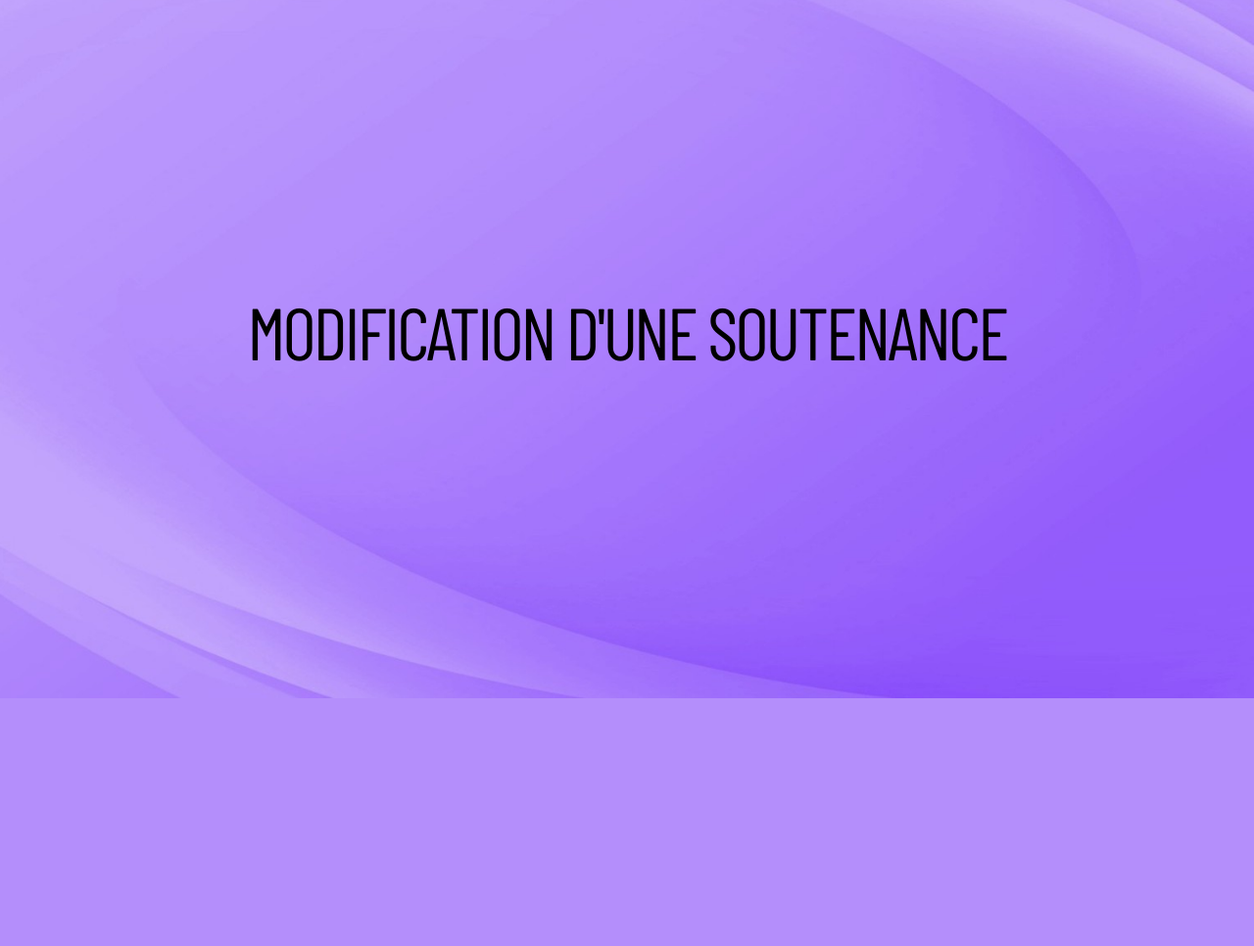
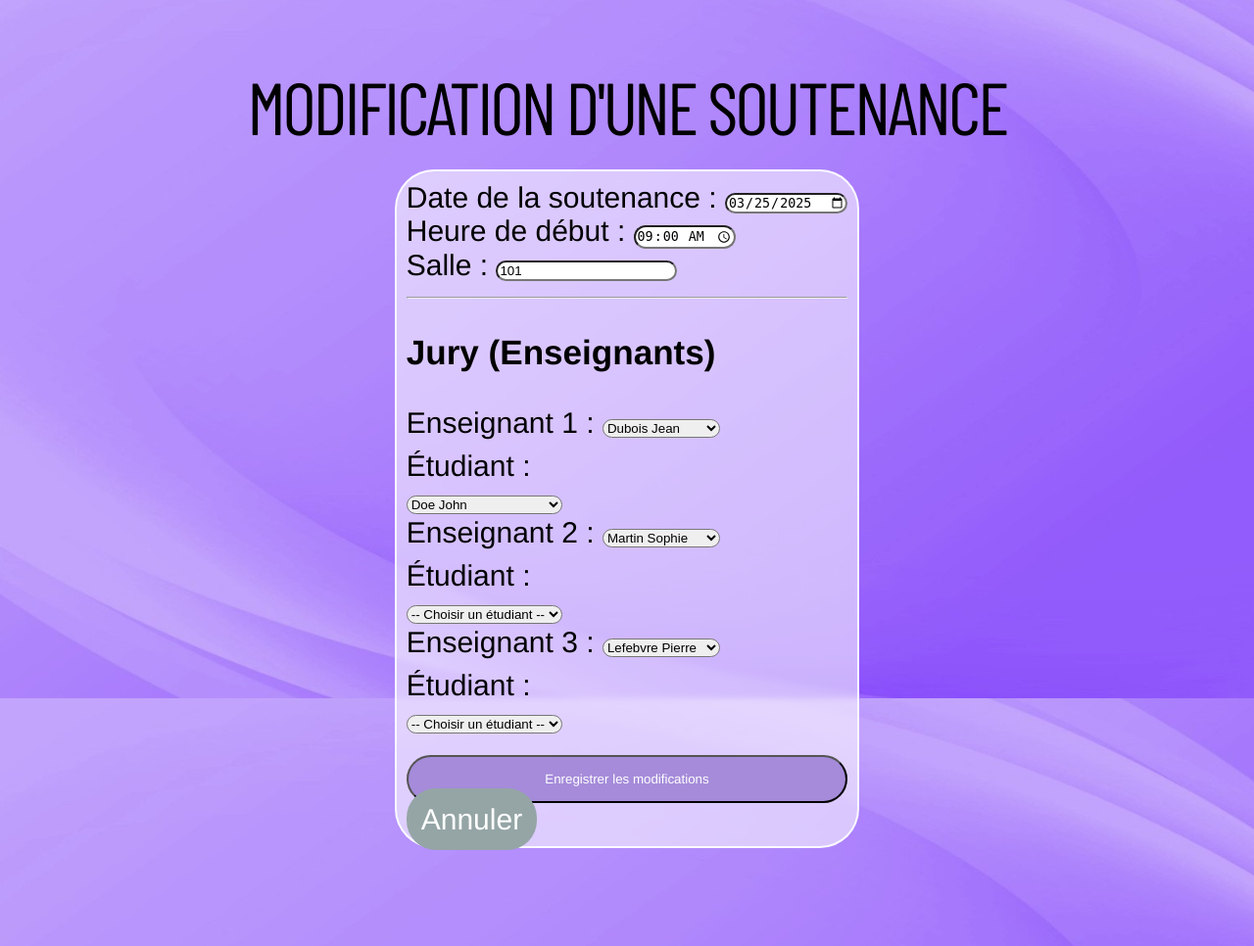
Before and after one commit to KDeJesusPinto/SAE-3.01c-Projet-FI, a Flask app: page /admin/planning/1/update in a window 1280 px wide. Shown: the part 87-1053 px from the top of the page at 98% size. Before the commit the page ends 800 px from the top, so only its background shows below. Run offline with Flask 3, Linux system fonts and the light colour scheme; a user stored in the database is signed in; data comes from the database, SQL or seed files in the repository; both versions use the stored data as it was after the commit; data that the repository does not hold is empty; some libraries are stand-ins or nearby versions; some web fonts are replaced.

Commit message:
Ajout de la modification d'une soutenance, fonctionnel

```diff
--- a/appSoutenance/templates/admin/update_soutenance.html
+++ b/appSoutenance/templates/admin/update_soutenance.html
@@ -1,7 +1,129 @@
 {% extends "admin/base_admin.html" %}
 
 {% block content %}
-<h1>Modification d'une soutenance</h1>
+    <h1>Modification d'une soutenance</h1>
+    <div class="glass boite_verticale" > <!-- style="width: 50%; margin: 20px auto; padding: 30px;"" -->
+        <form action="{{ url_for('save_soutenance_admin', id=uneSoutenance.id_soutenance) }}" method="POST">
+            <input type="hidden" name="id_soutenance" value="{{ uneSoutenance.id_soutenance }}">
+            <input type="hidden" id="initial_jury_data" value="{{ jury_actuel_id | tojson }}">
+            <input type="hidden" id="initial_student_data" value='{{ etu_actuels_id | tojson }}'>
 
 
+            <div class="form-group">
+                <label for="dateS">Date de la soutenance :</label>
+                <input type="date" id="dateS" name="dateS" value="{{ uneSoutenance.dateS }}" class="form-control" required onchange="refresh_page()">
+            </div>
+
+            <div class="form-group">
+                <label for="h_debut">Heure de début :</label>
+                <input type="time" id="h_debut" name="h_debut" value="{{ uneSoutenance.h_debut }}" class="form-control" required onchange="refresh_page()">
+            </div>
+
+            <div class="form-group">
+                <label for="salle">Salle :</label>
+                <input type="text" id="salle" name="salle" value="{{ uneSoutenance.salle }}" class="form-control" required>
+            </div>
+
+            <hr>
+            <h3>Jury (Enseignants)</h3>
+                {% for i in range(1, 4) %}
+                    <div class="form-group">
+                        <label>Enseignant {{ i }} :</label>
+                        <select name="ens{{ i }}" id="ens{{ i }}" class="form-control" onchange="updateEtudiants(`{{ i }}`, this.value)">
+                            <option value="">-- Aucun --</option>
+                        </select>
+
+                        <label style="margin-top:10px; display:block">Étudiant :</label>
+                        <select name="etu{{ i }}" id="etu{{ i }}" class="form-control">
+                            <option value="">-- En attente --</option>
+                        </select>
+                        </div>
+                {% endfor %}
+
+            <div style="margin-top: 20px;">
+                <button type="submit" class="petit_bouton">Enregistrer les modifications</button>
+                <a href="{{ url_for('detail_soutenance_admin', id=uneSoutenance.id_soutenance) }}" class="petit_bouton" style="background: #95a5a6;">Annuler</a>
+            </div>
+        </form>
+    </div>
+
+        <script>
+
+        async function refresh_page() {
+        console.log("Refreshing enseignants disponibles...");
+        const d = document.getElementById('dateS').value;
+        const h = document.getElementById('h_debut').value;
+        const idSout = "{{ uneSoutenance.id_soutenance }}";
+
+        const initialJuryRaw = document.getElementById('initial_jury_data').value;
+        let initialJury = [];
+        try {
+            initialJury = JSON.parse(initialJuryRaw || "[]");
+        } catch(e) { console.error("Erreur parse JSON", e); }
+
+        if (!d || !h) return;
+
+        try {
+            const res = await fetch(`/api/enseignants_disponibles/${idSout}?date=${d}&heure=${h}`);
+            const enseignants = await res.json();
+
+            for (let i = 1; i <= 3; i++) {
+                const selectEns = document.getElementById(`ens${i}`);
+                const currentSelection = selectEns.value;
+
+                let html = '<option value="">-- Aucun --</option>';
+
+                enseignants.forEach(ens => {
+                    // Comparaison en Number pour éviter comparaison entre String et int
+                    const jury_actuel = (initialJury[i-1] && Number(initialJury[i-1]) === Number(ens.id));
+                    const jury_choisi = (Number(currentSelection) === Number(ens.id));
+
+                    const selected = (jury_actuel || jury_choisi) ? 'selected' : '';
+                    html += `<option value="${ens.id}" ${selected}>${ens.nom} ${ens.prenom}</option>`;
+                });
+                //innerHTML permet de remplacer le contenu existant
+                selectEns.innerHTML = html;
+
+                // Charger les étudiants dès qu'un prof est sélectionné
+                if (selectEns.value) {
+                    updateEtudiants(i, selectEns.value);
+                }
+            }
+        } catch (err) {
+        console.error("Erreur lors du chargement des enseignants:", err);
+    }
+}
+
+    async function updateEtudiants(index, idEnseignant) {
+    const selEtu = document.getElementById("etu" + index);
+    const idSout = "{{ uneSoutenance.id_soutenance }}";
+
+    const select_etudiant = document.getElementById('initial_student_data').value;
+    let liste_etudiants_actuels = [];
+    try {
+        liste_etudiants_actuels = JSON.parse(select_etudiant || "[]");
+    } catch(e) { console.error(e); }
+
+    if (!idEnseignant) {
+        selEtu.innerHTML = '<option value="">-- Aucun --</option>';
+        return;
+    }
+
+    const res = await fetch(`/api/etudiants_par_tuteur/${idEnseignant}/${idSout}`);
+    const etudiants = await res.json();
+
+    let html = '<option value="">-- Choisir un étudiant --</option>';
+
+    etudiants.forEach(etu => {
+        const jury_actuel = liste_etudiants_actuels.includes(Number(etu.id));
+        const selected = jury_actuel ? 'selected' : '';
+        html += `<option value="${etu.id}" ${selected}>${etu.nom} ${etu.prenom}</option>`;
+    });
+
+    selEtu.innerHTML = html;
+}
+
+
+     window.onload = refresh_page;
+    </script>
 {% endblock %}
--- a/appSoutenance/views.py
+++ b/appSoutenance/views.py
@@ -1,14 +1,12 @@
 from collections import defaultdict
-
-
 from .app import app, db
-from flask import render_template, request, url_for, redirect, flash
+from flask import jsonify, render_template, request, url_for, redirect, flash
 from appSoutenance.models import db,  Etudiant, Demarche, Promo, Appartenir, Stage, Soutenance, Enseignant, Composer, Tutorer, MaitreStage, Entreprise, Admini, Jury
 from sqlalchemy import desc, asc, distinct, func
 from .importer_csv import importer_etudiants_stages, importer_entreprises
 from flask_login import login_user, logout_user, login_required, current_user
 from appSoutenance.forms import *
-from sqlalchemy import extract,desc, distinct
+from sqlalchemy import extract,desc, distinct, or_
 from flask import request, render_template, redirect, url_for
 from datetime import datetime, timedelta
 from .models import db
@@ -686,24 +684,49 @@ def detail_soutenance_admin(id):
 def modifier_soutenance_admin(id):
     uneSoutenance = Soutenance.query.get(id)
     compose = Composer.query.filter_by(id_soutenance=id).all()
-    unForm = FormSoutenance(id_soutenance = uneSoutenance.id_soutenance, id_stage =uneSoutenance.id_stage,
-                            h_debut=uneSoutenance.h_debut, dateS=uneSoutenance.dateS, salle=uneSoutenance.salle,
-                            nom_enseignant1 = compose[0].enseignant if len(compose) > 0 else None,
-                            nom_enseignant2 = compose[1].enseignant if len(compose) > 1 else None,
-                            nom_enseignant3 = compose[2].enseignant if len(compose) > 2 else None)
-    return render_template("admin/update_soutenance.html", accueil="accueil_admin", title="Modifier la soutenance", createForm=unForm, uneSoutenance=uneSoutenance)
+    jury_actuel_id = [int(c.id_enseignant) for c in compose]
+
+    etu_actuels_id = []
+    for s in Soutenance.query.filter_by(
+            dateS=uneSoutenance.dateS,
+            h_debut=uneSoutenance.h_debut,
+            salle=uneSoutenance.salle
+        ).all():
+        if s.stage and s.stage.demarche and s.stage.demarche.etudiant:
+            etu_actuels_id.append(s.stage.demarche.etudiant.id_etudiant)
+
+    return render_template(
+        "admin/update_soutenance.html",
+        uneSoutenance=uneSoutenance,
+        jury_actuel_id=jury_actuel_id,
+        etu_actuels_id=etu_actuels_id
+    )
+
+
+
 
 @app.route('/admin/planning/<int:id>/update/save', methods=("POST",))
-def save_soutenance_admin():
-    id_soutenance = request.form.get('id_soutenance')
-    soutenance = Soutenance.query.get(id_soutenance)
+@login_required
+def save_soutenance_admin(id):
+    soutenance = Soutenance.query.get(id)
     if not soutenance:
         flash("Soutenance introuvable.", "danger")
         return redirect(url_for('planning_admini'))
 
-    soutenance.dateS = request.form.get('dateS')
-    soutenance.h_debut = request.form.get('h_debut')
-    soutenance.salle = request.form.get('salle')
+    date_str = request.form.get('dateS')
+    heure_str = request.form.get('h_debut')
+    salle = request.form.get('salle')
+
+    # strptime pour convertir la date (string) au format date
+    if date_str:
+        soutenance.dateS = datetime.strptime(date_str, "%Y-%m-%d").date()
+
+    if heure_str:
+        soutenance.h_debut = heure_str
+
+    soutenance.salle =salle
+
+    Composer.query.filter_by(id_soutenance=id).delete()
 
     for i in range(1, 4):
         id_ens = request.form.get(f'ens{i}')
@@ -723,7 +746,64 @@ def save_soutenance_admin():
 
     return redirect(url_for('planning_admini'))
 
+
+@app.route('/api/enseignants_disponibles/<int:id_soutenance>')
+@login_required
+def api_enseignants_disponibles(id_soutenance):
+    date_s = request.args.get('date')
+    heure_s = request.args.get('heure')
+
+
+    occupes = db.session.query(Composer.id_enseignant).join(Soutenance).filter(
+            Soutenance.dateS == date_s,
+            Soutenance.h_debut == heure_s,
+            Soutenance.id_soutenance != id_soutenance
+        ).all()
+
+    ids_occupes = [o[0] for o in occupes]
+    jury_actuel = db.session.query(Composer.id_enseignant).filter(Composer.id_soutenance == id_soutenance).all()
+    ids_jury_actuel = [j[0] for j in jury_actuel]
+    ids_a_exclure = [id_ens for id_ens in ids_occupes if id_ens not in ids_jury_actuel]
+    dispos = Enseignant.query.filter(~Enseignant.id_enseignant.in_(ids_a_exclure)).all()
+
+    return jsonify([
+        {
+            'id': int(e.id_enseignant),
+            'nom': e.nom_enseignant,
+            'prenom': e.prenom_enseignant
+        }
+        for e in dispos
+    ])
+
+
+@app.route('/api/etudiants_par_tuteur/<int:id_enseignant>/<int:id_soutenance>')
+@login_required
+def api_etudiants_par_tuteur(id_enseignant, id_soutenance):
+    query = db.session.query(Etudiant).join(Tutorer).filter(Tutorer.id_enseignant == id_enseignant)
+    query = query.join(Demarche).filter(Demarche.situation == 'Acceptée').join(Stage, Demarche.id_demarche == Stage.id_demarche).outerjoin(Soutenance, Stage.id_stage == Soutenance.id_stage)
+    #query = query.filter(or_(Soutenance.id_soutenance == None, Soutenance.id_soutenance == id_soutenance)).distinct()
+    query = query.filter((Soutenance.id_soutenance == None) | (Soutenance.id_soutenance == id_soutenance)).distinct()
+    etudiants = query.all()
+
+    return jsonify([
+        {'id': int(etu.id_etudiant), 'nom': etu.nom_etudiant, 'prenom': etu.prenom_etudiant}
+        for etu in etudiants
+    ])
+
+
+@app.route('/api/salle_disponible/')
+@login_required
+def api_salle_disponible(id_soutenance):
+    date_s = request.args.get('date')
+    heure_s = request.args.get('heure')
+    salle_s = request.args.get('salle')
+    if not date_s or not heure_s or not salle_s:
+        return jsonify({'disponible': True})
+
+
+
 @app.route('/admin/planning/<int:id>/delete')
+@login_required
 def suppression_soutenance_admin(id):
     uneSoutenance = Soutenance.query.get(id)
     soutenances_groupe = Soutenance.query.filter_by(
@@ -741,6 +821,7 @@ def suppression_soutenance_admin(id):
     return render_template("admin/supprimer_soutenance_admin.html", accueil="accueil_admin", title="Supprimer la soutenance", deleteForm=unForm, uneSoutenance=uneSoutenance, soutenances_groupe=soutenances_groupe)
 
 @app.route('/admin/planning/<int:id>/erase', methods=("POST",))
+@login_required
 def erase_soutenance_admin(id):
     soutenance = Soutenance.query.get(id)
     if not soutenance:
```
Also changed, not shown: appSoutenance.db.
